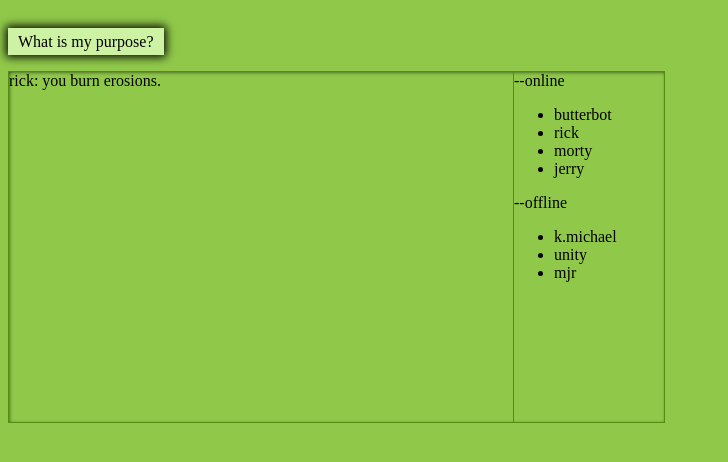
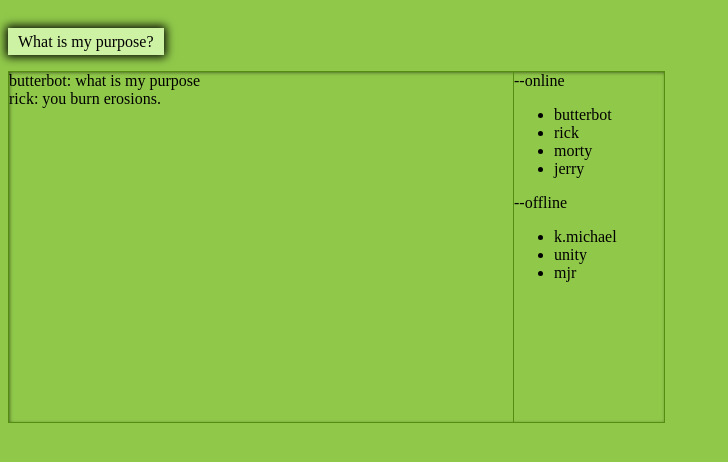
Before and after one commit to dersam/whatismypurpose, a website: page index.html in a window 1280 px wide. Both pictures are taken after a click on the link "What is my purpose?". Shown: the whole page, without its empty margins (0-728 px from the left). Drawn offline with Linux system fonts and the light colour scheme; files that its build step writes are made by us from their sources.

Commit message:
Chatbox size.

```diff
--- a/assets/chatbox.js
+++ b/assets/chatbox.js
@@ -4,7 +4,7 @@ var chatbox = (function($) {
     function onPurposeResponse(event, verb, noun) {
         console.log(verb);
         console.log(noun);
-
+        writeToChat('butterbot', 'what is my purpose');
         writeToChat('rick', 'you '+verb+' '+noun+'.');
     }
 
--- a/assets/chatbox.less
+++ b/assets/chatbox.less
@@ -14,11 +14,13 @@ body {
   //position: absolute;
   //left: 33%;
   width: @history-width + @user-width + 5;
+  overflow: hidden;
 
   #history {
     width: @history-width;
     overflow-y: auto;
     overflow-x: hidden;
+    height: 350px;
     float: left;
   }
 
```
Also changed, not shown: build/app.css, build/app.js, 1 other file.
